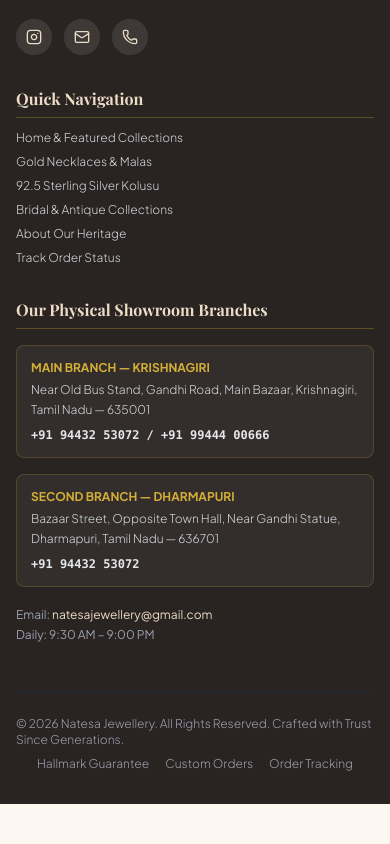
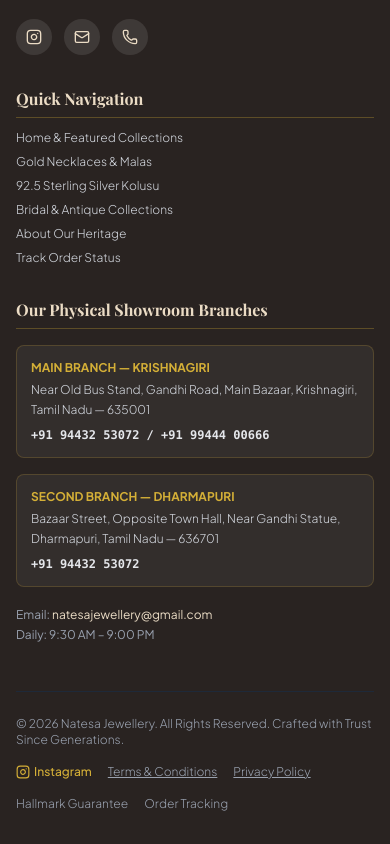
Before and after one commit to pradish20/natesa-jewellery, a React (Vite) app: page / in a window 390 px wide. Shown: the part 7903-8747 px from the top of the page. Before the commit the page ends 8707 px from the top, so only its background shows below. Built offline with nearby package versions, Linux system fonts and the light colour scheme; no server answers; a web font is replaced by a local one.

Commit message:
feat(footer): add state management for legal modals
Introduce state hooks to handle Terms and Privacy policy visibility and update the copyright footer layout for improved responsiveness.

```diff
--- a/src/components/Footer.tsx
+++ b/src/components/Footer.tsx
@@ -1,5 +1,5 @@
-import React from 'react';
-import { MapPin, Phone, Mail, Instagram, ShieldCheck, Award, Clock } from 'lucide-react';
+import React, { useState } from 'react';
+import { MapPin, Phone, Mail, Instagram, ShieldCheck, Award, Clock, X } from 'lucide-react';
 import { Logo } from './Logo';
 import { StoreContactSettings } from '../types';
 
@@ -9,6 +9,9 @@
 }
 
 export const Footer: React.FC<FooterProps> = ({ storeContact, onNavigateTab }) => {
+  const [termsOpen, setTermsOpen] = useState(false);
+  const [privacyOpen, setPrivacyOpen] = useState(false);
+
   const primaryPhone = storeContact?.phone_primary || '+91 94432 53072';
   const secondaryPhone = storeContact?.phone_secondary || '+91 99444 00666';
   const whatsappPhone = storeContact?.phone_whatsapp || '+91 94432 53072';
@@ -180,18 +183,100 @@
         </div>
 
         {/* Bottom Copyright Line */}
-        <div className="pt-6 border-t border-gray-800 flex flex-col sm:flex-row justify-between items-center gap-2 text-xs text-gray-400 font-light">
+        <div className="pt-6 border-t border-gray-800 flex flex-col lg:flex-row justify-between items-center gap-4 text-xs text-gray-400 font-light">
           <div>
             © {new Date().getFullYear()} Natesa Jewellery. All Rights Reserved. Crafted with Trust Since Generations.
           </div>
-          <div className="flex gap-4">
+          <div className="flex flex-wrap items-center gap-4 sm:gap-6">
+            <a
+              href="https://instagram.com"
+              target="_blank"
+              rel="noopener noreferrer"
+              className="text-[#D4AF37] hover:underline flex items-center gap-1 font-medium"
+            >
+              <Instagram className="w-3.5 h-3.5" />
+              <span>Instagram</span>
+            </a>
+            <button onClick={() => setTermsOpen(true)} className="hover:text-white cursor-pointer underline">Terms & Conditions</button>
+            <button onClick={() => setPrivacyOpen(true)} className="hover:text-white cursor-pointer underline">Privacy Policy</button>
             <button onClick={() => onNavigateTab('about')} className="hover:text-white cursor-pointer">Hallmark Guarantee</button>
-            <button onClick={() => onNavigateTab('contact')} className="hover:text-white cursor-pointer">Custom Orders</button>
             <button onClick={() => onNavigateTab('tracking')} className="hover:text-white cursor-pointer">Order Tracking</button>
           </div>
         </div>
 
       </div>
+
+      {/* Terms & Conditions Modal */}
+      {termsOpen && (
+        <div className="fixed inset-0 z-50 bg-black/70 flex items-center justify-center p-4">
+          <div className="bg-[#FFF9F0] text-[#292321] rounded-xl max-w-2xl w-full p-6 sm:p-8 relative shadow-2xl max-h-[85vh] overflow-y-auto">
+            <button
+              onClick={() => setTermsOpen(false)}
+              className="absolute top-4 right-4 text-gray-500 hover:text-black p-1.5 rounded-full hover:bg-black/5"
+            >
+              <X className="w-5 h-5" />
+            </button>
+            <h3 className="font-serif text-2xl font-bold text-[#790F1B] mb-4 border-b border-[#D4AF37]/30 pb-2">
+              Terms & Conditions
+            </h3>
+            <div className="space-y-3 text-xs sm:text-sm text-gray-700 leading-relaxed font-sans">
+              <p>Welcome to Natesa Jewellery. By accessing or purchasing from our website or showrooms in Krishnagiri and Dharmapuri, you agree to abide by the following terms and conditions:</p>
+              <h4 className="font-bold text-[#790F1B]">1. Gold & Silver Pricing & Rates</h4>
+              <p>Gold and silver item pricing is computed dynamically based on daily bullion market rates (22k gold, 24k gold, and 92.5 sterling silver) plus making charges and applicable GST (3%). Rates fluctuate in accordance with international bullion exchanges.</p>
+              <h4 className="font-bold text-[#790F1B]">2. Hallmarking & Purity</h4>
+              <p>All gold jewellery sold by Natesa Jewellery is 100% BIS 916 hallmarked. Silver articles carry standard 92.5 purity hallmarks. Authenticity certificates are issued with every precious purchase.</p>
+              <h4 className="font-bold text-[#790F1B]">3. Orders & Delivery</h4>
+              <p>Orders are dispatched via fully insured secure transit couriers with tamper-evident packaging. Delivery timelines vary from 3 to 7 working days depending on destination PIN codes.</p>
+              <h4 className="font-bold text-[#790F1B]">4. Return & Exchange</h4>
+              <p>Items may be exchanged or returned in accordance with our showroom policy within 7 days of delivery, provided original hallmark tags and certification are intact.</p>
+            </div>
+            <div className="mt-6 pt-4 border-t border-[#D4AF37]/30 text-right">
+              <button
+                onClick={() => setTermsOpen(false)}
+                className="bg-[#790F1B] text-[#FFF9F0] px-5 py-2 rounded-lg text-xs font-semibold hover:bg-[#580E11]"
+              >
+                Close
+              </button>
+            </div>
+          </div>
+        </div>
+      )}
+
+      {/* Privacy Policy Modal */}
+      {privacyOpen && (
+        <div className="fixed inset-0 z-50 bg-black/70 flex items-center justify-center p-4">
+          <div className="bg-[#FFF9F0] text-[#292321] rounded-xl max-w-2xl w-full p-6 sm:p-8 relative shadow-2xl max-h-[85vh] overflow-y-auto">
+            <button
+              onClick={() => setPrivacyOpen(false)}
+              className="absolute top-4 right-4 text-gray-500 hover:text-black p-1.5 rounded-full hover:bg-black/5"
+            >
+              <X className="w-5 h-5" />
+            </button>
+            <h3 className="font-serif text-2xl font-bold text-[#790F1B] mb-4 border-b border-[#D4AF37]/30 pb-2">
+              Privacy Policy
+            </h3>
+            <div className="space-y-3 text-xs sm:text-sm text-gray-700 leading-relaxed font-sans">
+              <p>Natesa Jewellery respects your privacy and is committed to protecting your personal information. This Privacy Policy outlines how we collect, use, and safeguard your data:</p>
+              <h4 className="font-bold text-[#790F1B]">1. Information Collection</h4>
+              <p>When placing orders, tracking shipments, or submitting inquiries, we collect necessary contact information including your name, phone number, delivery address, and email address.</p>
+              <h4 className="font-bold text-[#790F1B]">2. Use of Information</h4>
+              <p>Your details are used strictly for order fulfillment, insured shipping, customer support, and communicating updates regarding your purchase.</p>
+              <h4 className="font-bold text-[#790F1B]">3. Data Security</h4>
+              <p>We implement secure encryption protocols and maintain strict confidentiality. We never sell, rent, or share your personal data with third-party marketers.</p>
+              <h4 className="font-bold text-[#790F1B]">4. Contact Us</h4>
+              <p>If you have any questions regarding our privacy practices, please contact our Krishnagiri or Dharmapuri showrooms or email us at {supportEmail}.</p>
+            </div>
+            <div className="mt-6 pt-4 border-t border-[#D4AF37]/30 text-right">
+              <button
+                onClick={() => setPrivacyOpen(false)}
+                className="bg-[#790F1B] text-[#FFF9F0] px-5 py-2 rounded-lg text-xs font-semibold hover:bg-[#580E11]"
+              >
+                Close
+              </button>
+            </div>
+          </div>
+        </div>
+      )}
     </footer>
   );
 };
```
